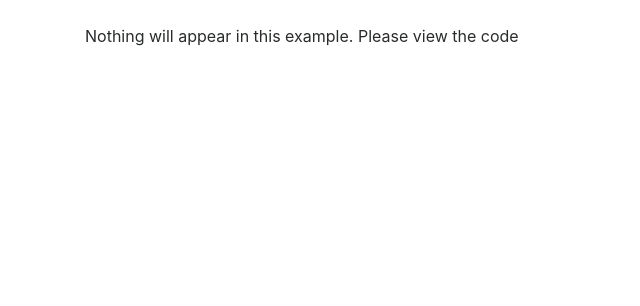
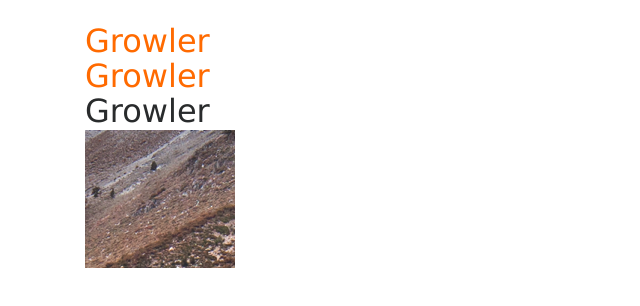
Before and after one commit to NatChung/vue_practice, a website: page index.html in a window 1280 px wide. Shown: the whole page, without its empty margins (0-640 px from the left). Drawn offline with nearby package versions, Linux system fonts and the light colour scheme.

Commit message:
Data bidding and css bidding

```diff
--- a/index.html
+++ b/index.html
@@ -5,20 +5,58 @@
         <meta name="viewport" content="width=device-width, initial-scale=1">
 
         <link rel="stylesheet" href="https://maxcdn.bootstrapcdn.com/bootstrap/4.0.0-alpha.6/css/bootstrap.min.css" integrity="sha384-rwoIResjU2yc3z8GV/NPeZWAv56rSmLldC3R/AZzGRnGxQQKnKkoFVhFQhNUwEyJ" crossorigin="anonymous">
+        <style>
+                .headers {
+                    font-family: 'Verdana';
+                    margin: 0
+                }
+
+                .accent-color {
+                    color: #FF6A00
+                }
+            </style>
     </head>
 
     <body>
         <div id="growler">
             <br />
             <div class="container">
-                <p>Nothing will appear in this example. Please view the code</p>
+
+                <h2 v-text='appName'
+                    :class="[accentColor, headers]" >
+                </h2>
+
+                <h2 v-text='appName'
+                    :class="headerStyles" >
+                </h2>
+
+                <h2 v-text='appName'
+                    :class="{
+                        'headers': true,
+                        'accent-color': isOnline
+                    }" >
+                </h2>
+
+                <img :src='appLogo'/>
             </div>
         </div>
 
         <script src="https://unpkg.com/vue@2.2.5/dist/vue.js" type="text/javascript"></script>
         <script type="text/javascript">
             var growler = new Vue({
-                el: '#growler'
+                el: '#growler',
+                data: {
+                    appName: 'Growler',
+                    appLogo: '/public/logo.png',
+                    headers:'headers',
+                    accentColor:'accent-color',
+                    headerStyles:[
+                        'accent-color',
+                        'headers'
+                    ],
+                    isOnline: false,
+
+                }
             });
         </script>
     </body>
```
Also changed, not shown: public/logo.png (added).
